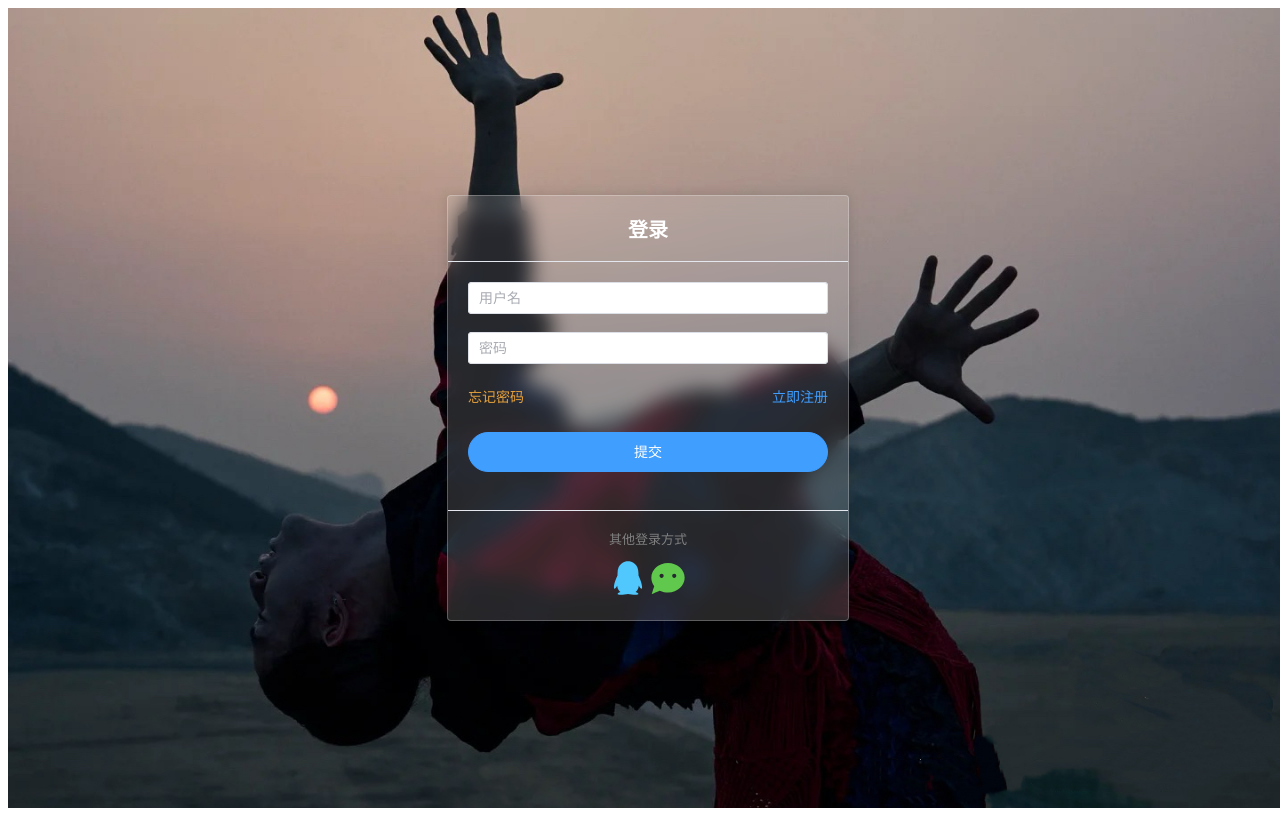
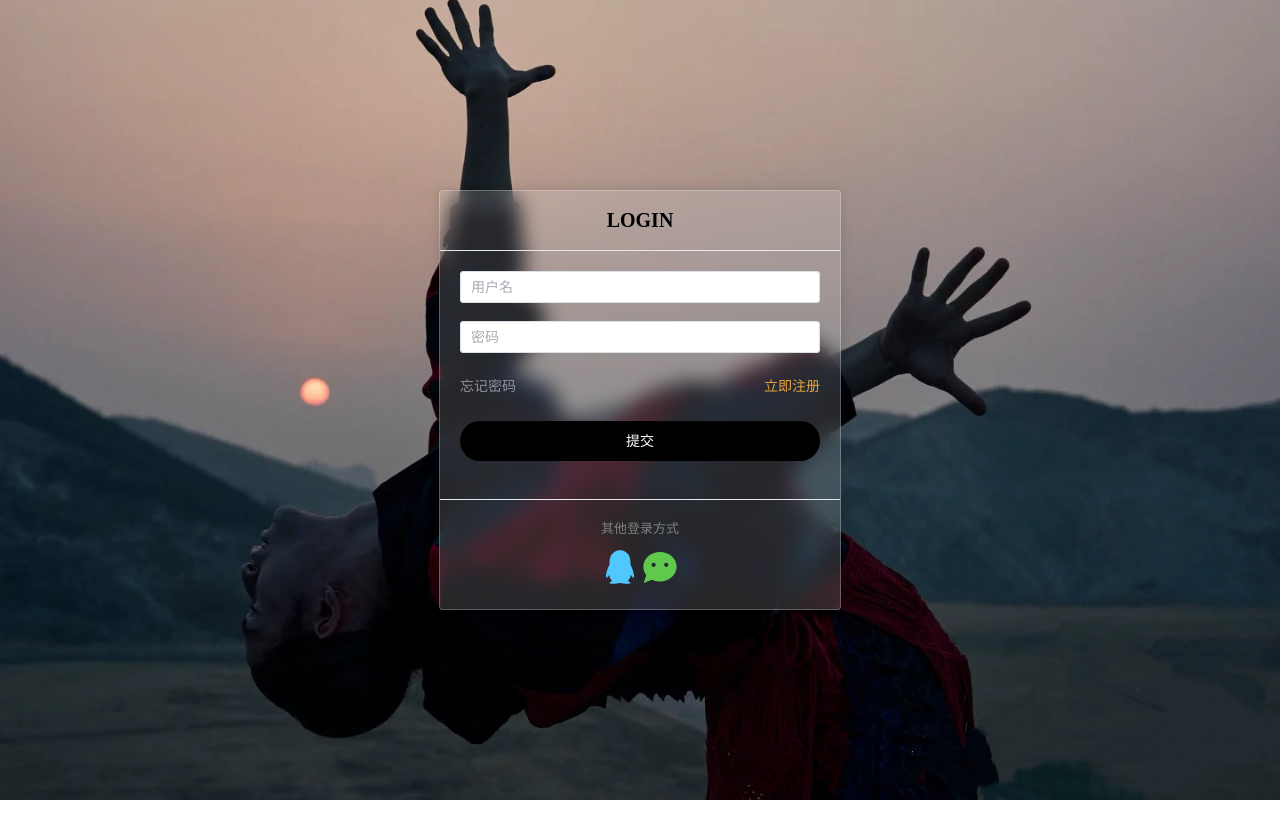
Before and after one commit to Athena6666/DancingVideos, a Vue app in the folder DancingVideos/: page /login in a window 1280 px wide. Built offline with nearby package versions, Linux system fonts and the light colour scheme.

Commit message:
chore: update

```diff
--- a/DancingVideos/src/App.vue
+++ b/DancingVideos/src/App.vue
@@ -6,4 +6,13 @@
   <router-view></router-view>
 </template>
 
-<style></style>
+<style>
+html,
+body,
+#app {
+  margin: 0;
+  padding: 0;
+  width: 100%;
+  height: 100%;
+}
+</style>
--- a/DancingVideos/src/view/login.vue
+++ b/DancingVideos/src/view/login.vue
@@ -48,7 +48,7 @@ const goPassword = () => {
     <el-card class="card">
       <template #header>
         <div class="card-header">
-          <div>登录</div>
+          <div style="color: #000;">LOGIN</div>
         </div>
       </template>
       <el-form :model="form" :rules="rules" ref="ruleFormRef">
@@ -60,13 +60,13 @@ const goPassword = () => {
         </el-form-item>
         <el-form-item>
           <div class="card-tips">
-            <el-link type="warning" :underline="false" @click="goPassword()">忘记密码</el-link>
-            <el-link type="primary" :underline="false" @click="goRegister()">立即注册</el-link>
+            <el-link type="info" :underline="false" @click="goPassword()">忘记密码</el-link>
+            <el-link type="warning" :underline="false" @click="goRegister()">立即注册</el-link>
           </div>
         </el-form-item>
         <el-form-item>
           <div class="card-button">
-            <el-button style="width: 100%;height: 40px;" type="primary" round
+            <el-button class="button" style="width: 100%;height: 40px;" round
               @click="onSubmit(ruleFormRef)">提交</el-button>
           </div>
         </el-form-item>
@@ -162,4 +162,12 @@ const goPassword = () => {
   text-align: center;
   padding-top: 10px;
 }
+
+.button {
+  width: 100%;
+  height: 40px;
+  background-color: #000;
+  color: #fff;
+  border: none;
+}
 </style>
```
